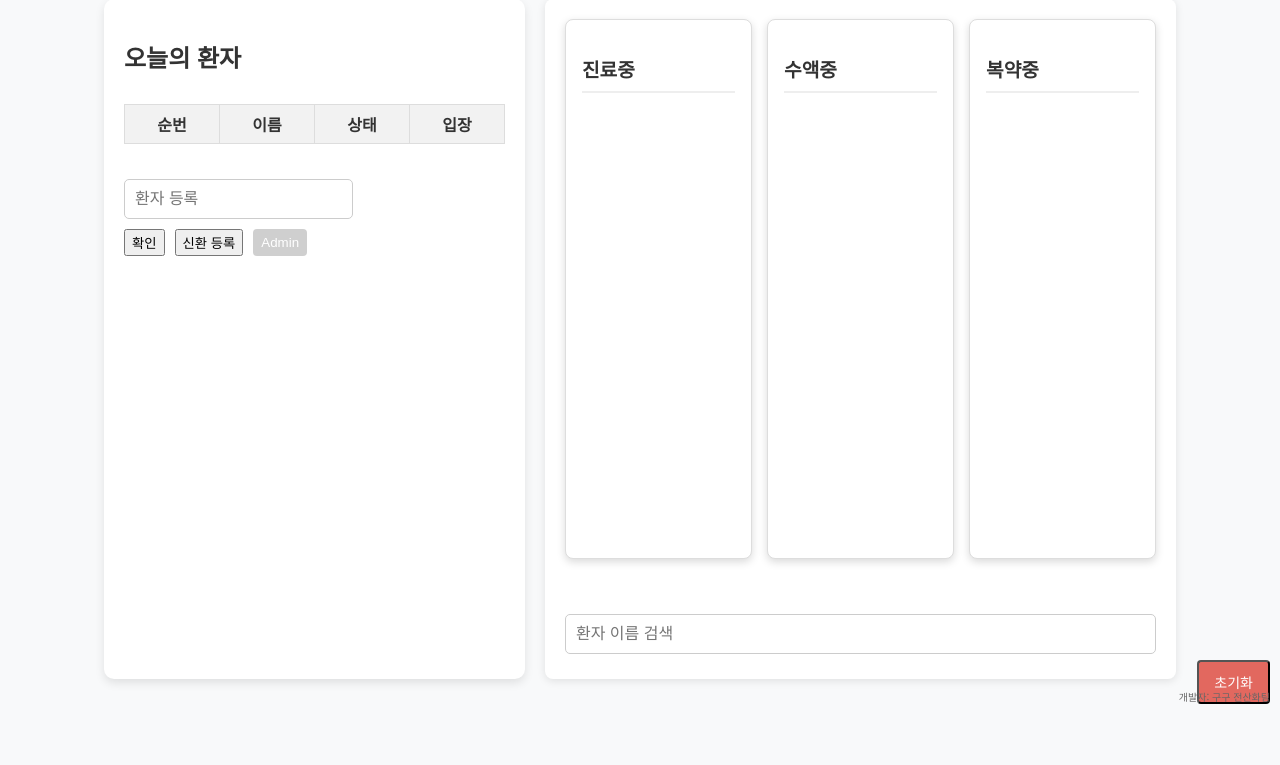
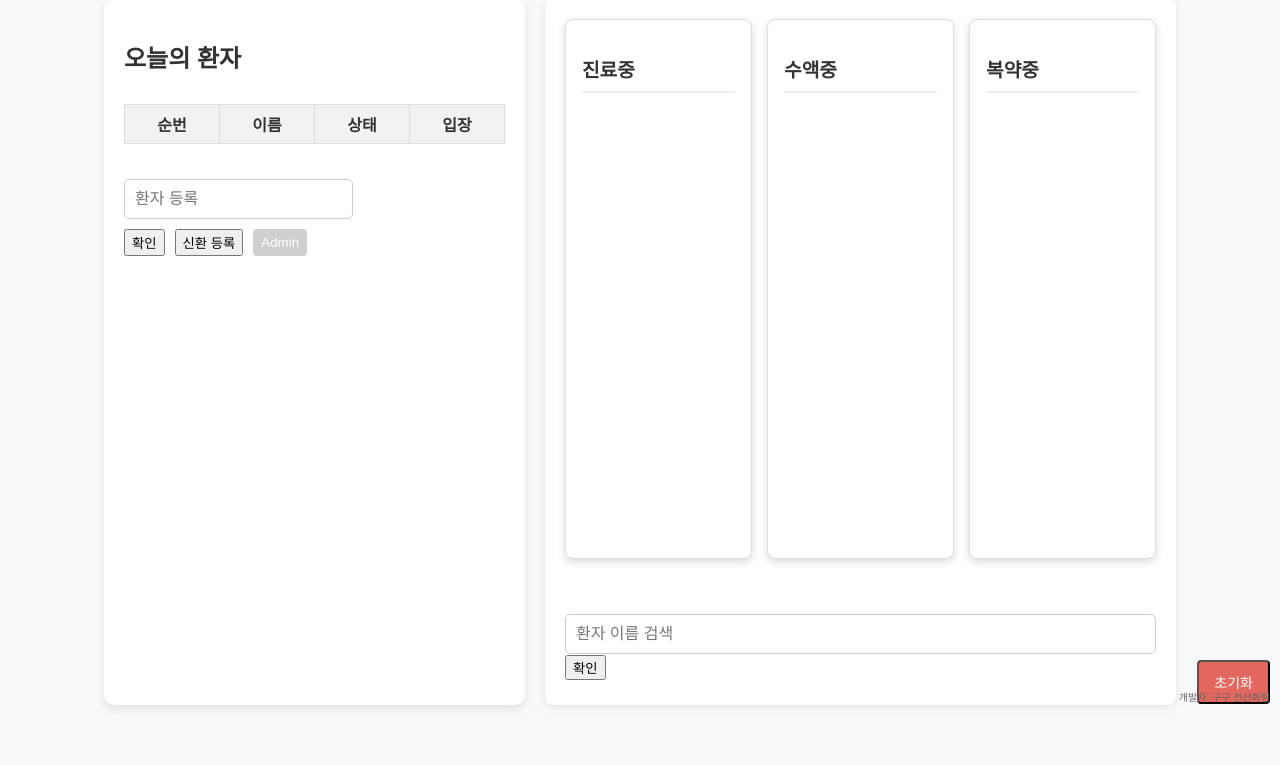
Before and after one commit to sgpeace/gugu_emr_main, a FastAPI app: page /dashboard in a window 1280 px wide. Shown: the part 86-851 px from the top of the page. Before the commit the page ends 790 px from the top, so only its background shows below. Run offline with FastAPI, Linux system fonts and the light colour scheme; data that the repository does not hold is empty.

Commit message:
Update dashboard.html

```diff
--- a/templates/dashboard.html
+++ b/templates/dashboard.html
@@ -65,6 +65,7 @@
 
     <div class="search-patient-section">
       <input type="text" id="patient-name-search" placeholder="환자 이름 검색">
+      <button id="confirm-name-search">확인</button>
       <div id="search-results"></div>
     </div>
   </div>
```
